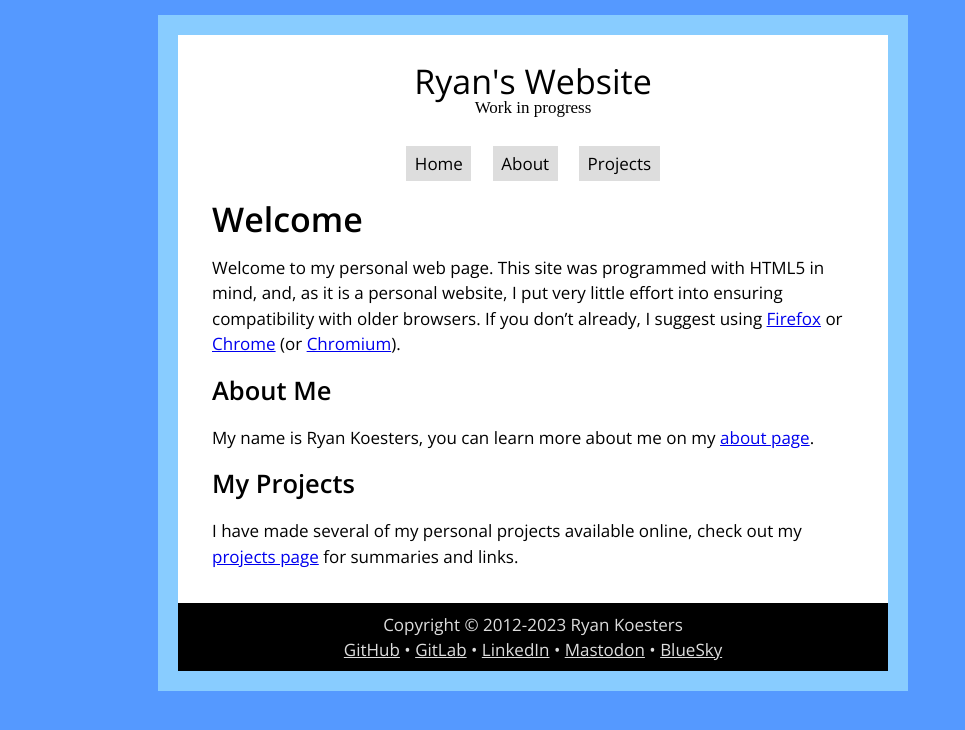
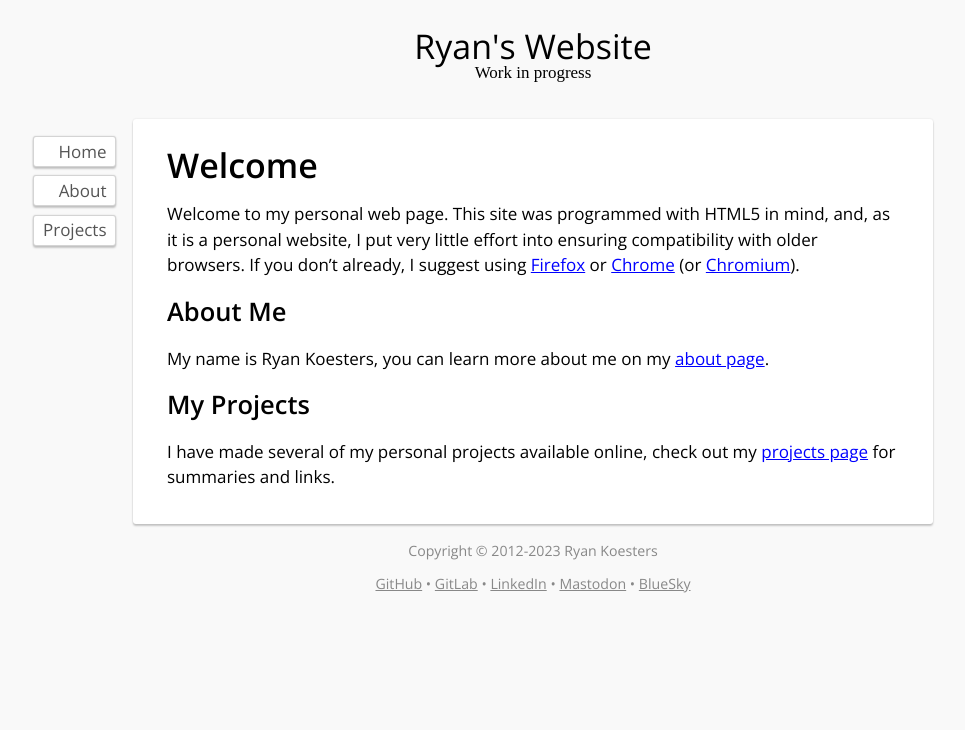
Before and after one commit to rkoesters/rkoesters.github.io, a Jekyll site: the page built from index.md, in a window 1280 px wide. Shown: the top 730 px of the page, without its empty margins (107-1072 px from the left). Built offline with Jekyll 4.4.1, drawn with Linux system fonts in a browser that asks for light colours.

Commit message:
Undo accidentally setting classic.css to default.

```diff
--- a/_layouts/base.html
+++ b/_layouts/base.html
@@ -4,7 +4,7 @@
     <meta charset="UTF-8">
     <title>{% if page.title %}{{ page.title }} - {% endif %}{{ site.name }}</title>
     <link rel="icon" href="/favicon.png">
-    <link rel="stylesheet" href="/assets/classic.css">
+    <link rel="stylesheet" href="/assets/main.css">
     <link rel="preload" as="style" href="https://fonts.googleapis.com/css2?family=Open+Sans:wght@400;600&display=swap">
     <link rel="preload" as="style" href="/assets/syntax.css">
     <link rel="canonical" href="{{ site.url }}{{ page.url }}">
```
